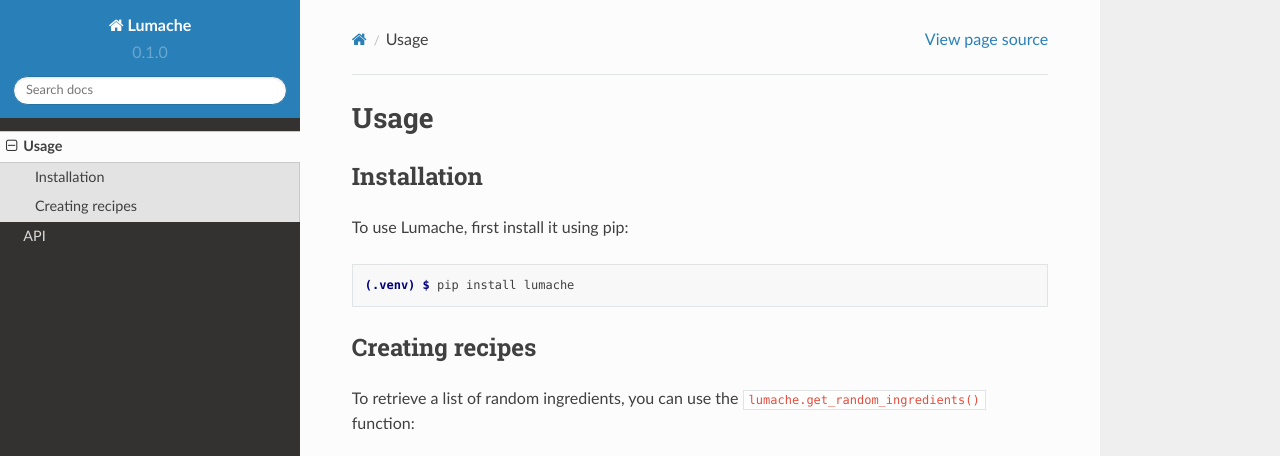
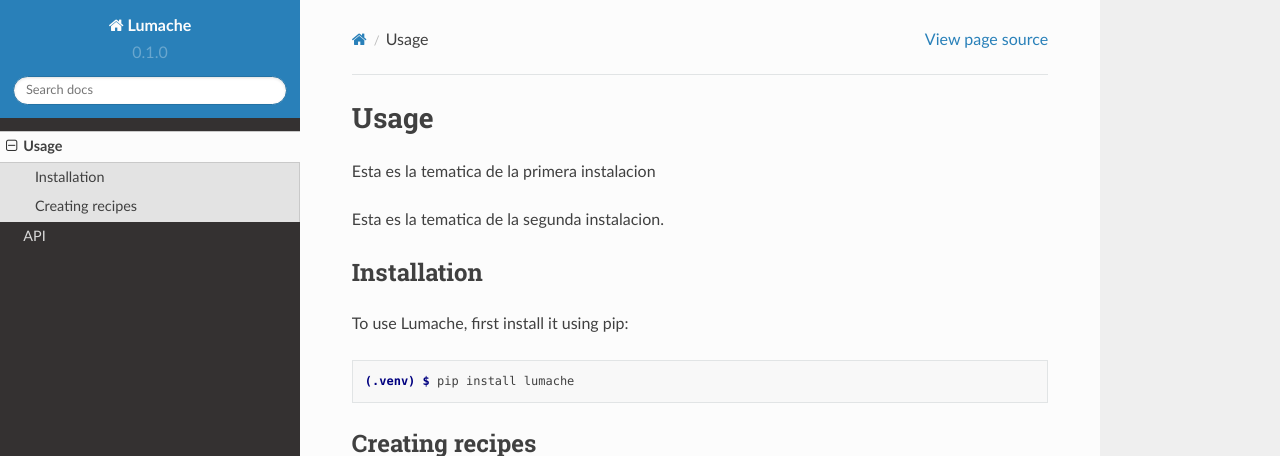
Before and after one commit to mscoldev/documiobox, a Sphinx documentation site: the page built from docs/source/usage.rst, in a window 1280 px wide and 1287 px high, cut to the strip 0-456 px from the top of the window. Built offline with Sphinx 7.4.7 and the Read the Docs theme 2.0.0, drawn with Linux system fonts in a browser that asks for light colours; pages that are not in the unit, such as notebooks, are missing from menus.

Commit message:
Update usage.rst
Se agregaron nuevos comentarios.

```diff
--- a/docs/source/usage.rst
+++ b/docs/source/usage.rst
@@ -3,8 +3,11 @@ Usage
 
 .. _instalacion2:
 
+Esta es la tematica de la primera instalacion
+
 .. _Instalacion:
 
+Esta es la tematica de la segunda instalacion.
 
 .. _installation:
 
```
